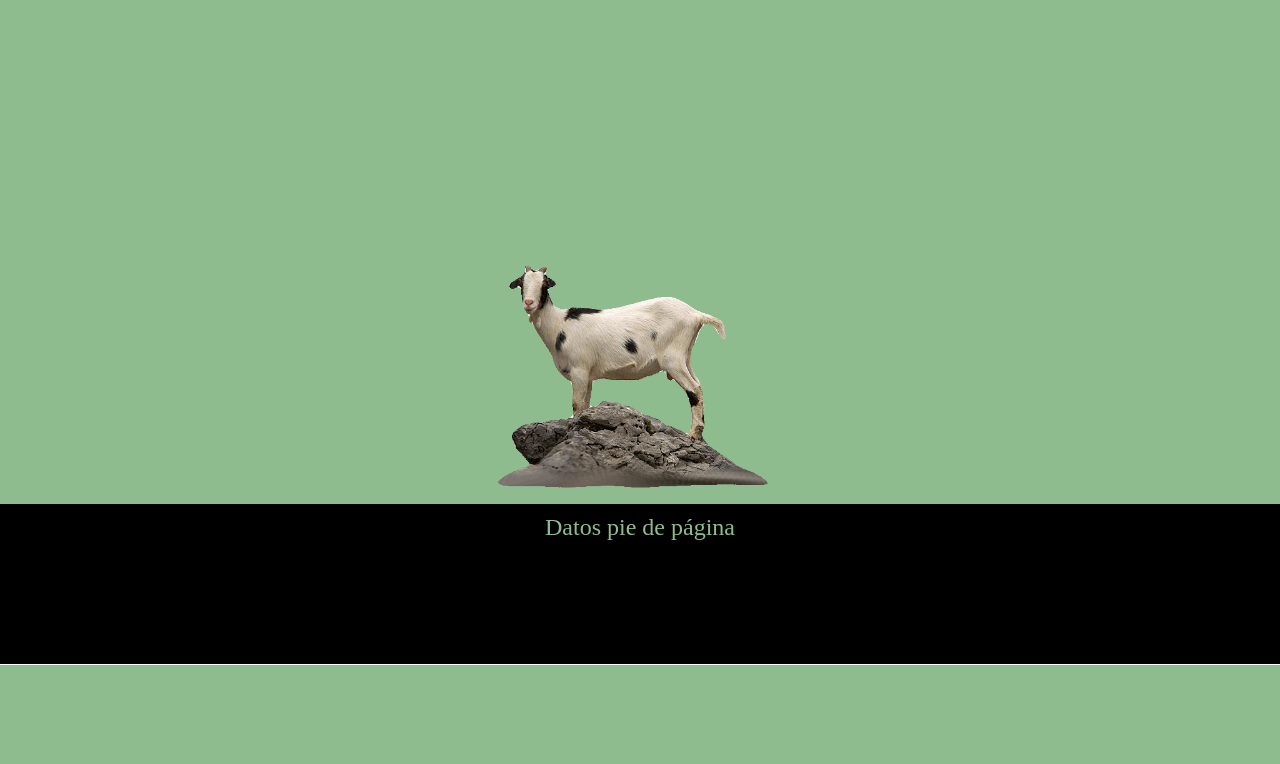
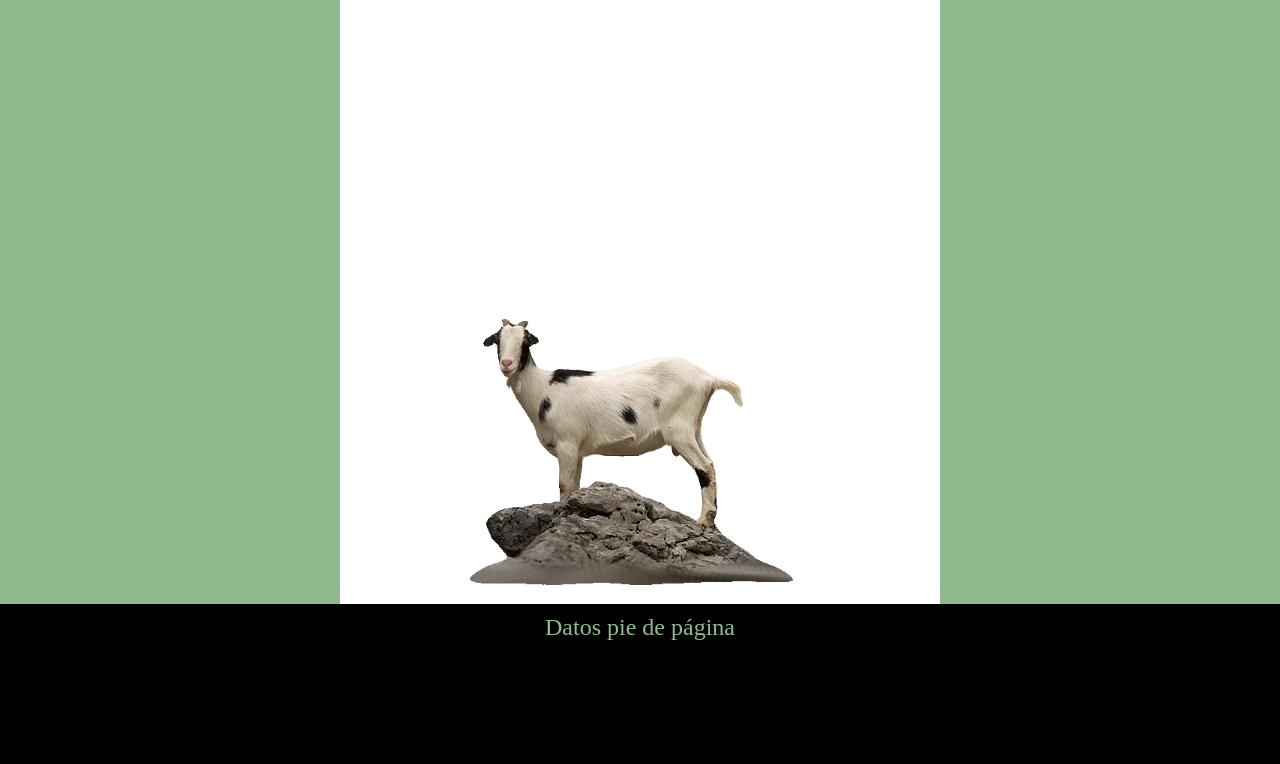
Before and after one commit to TheCapaTimes/capa, a PHP site: page / in a window 1280 px wide. Shown: the part 135-899 px from the top of the page. Before the commit the page ends 800 px from the top, so only its background shows below. Run offline with PHP 8.4, Linux system fonts and the light colour scheme; some libraries are stand-ins or nearby versions.

Commit message:
Retoques estilos

```diff
--- a/www.capa.nzweb.org/CSS/styles.css
+++ b/www.capa.nzweb.org/CSS/styles.css
@@ -63,15 +63,20 @@
 	min-width: 380px;
 	max-width: 600px;
 	text-align: center;
+	background-color: white;
 }
+#contenido IMG {
+	width: 100%;
+}
+
 
 /*Beee*/
 #bee {
 	display: none;
 	position: absolute;
-	width 300;
+	width: 200px;
 	height: 200;
-	top: 300px;
+	top: 320px;
 	left: 30%;
 	padding: 30px;
 	border-radius:200px;
```
